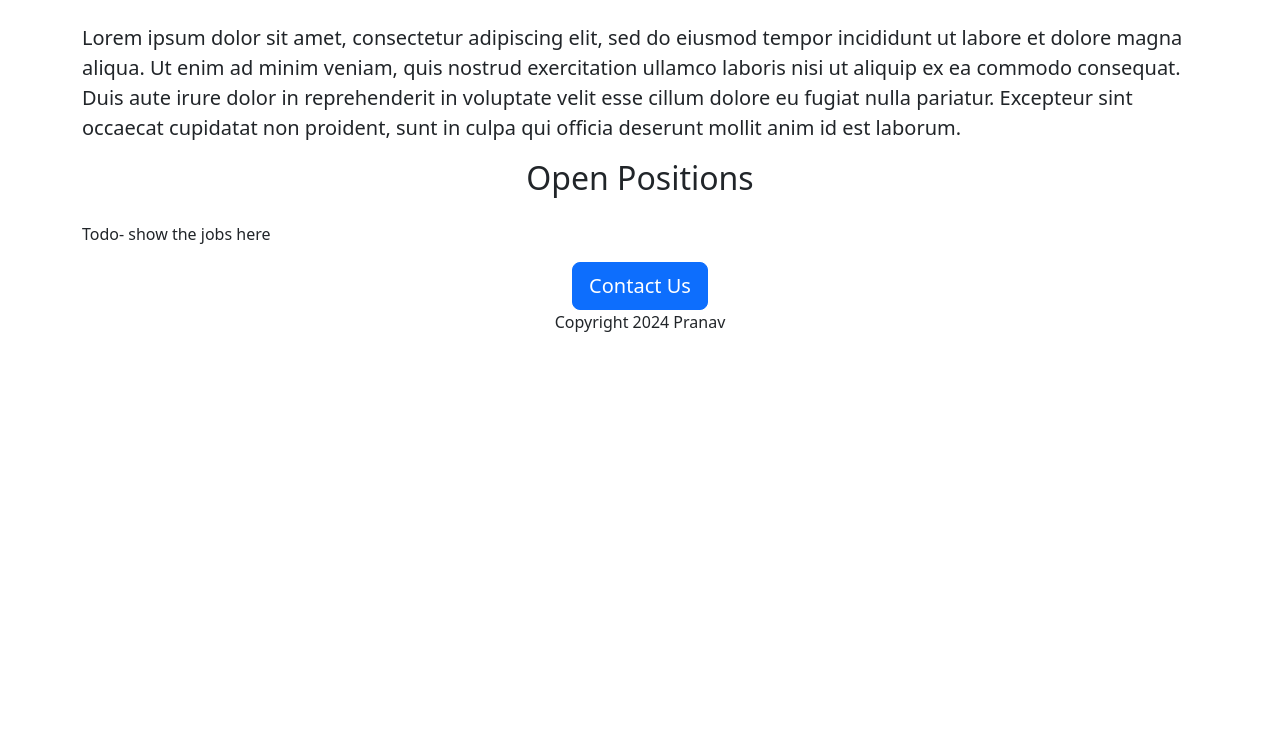
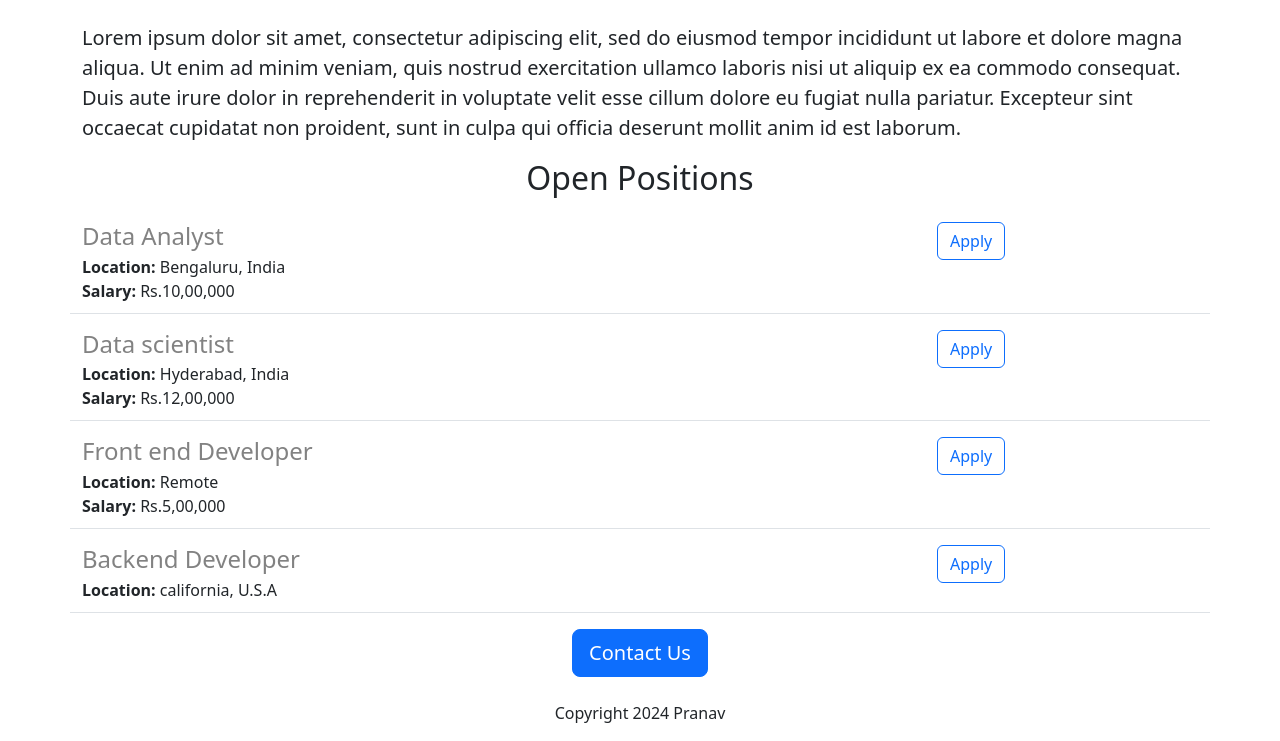
Before and after one commit to PranavNag2005/Careers-website, a Flask app: page / in a window 1280 px wide. Shown: the part 887-1628 px from the top of the page. Before the commit the page ends 1219 px from the top, so only its background shows below. Run offline with Flask 3, Linux system fonts and the light colour scheme.

Commit message:
added jobs to the page in the form of list  and styled the page using of bootstrap css

```diff
--- a/main.py
+++ b/main.py
@@ -1,10 +1,33 @@
-from flask import Flask,render_template
+from flask import Flask, render_template
 
-app=Flask(__name__)
+app = Flask(__name__)
+
+Jobs = [{
+    'id': 1,
+    'title': 'Data Analyst',
+    'location': 'Bengaluru, India',
+    'salary': 'Rs.10,00,000'
+}, {
+    'id': 2,
+    'title': 'Data scientist',
+    'location': 'Hyderabad, India',
+    'salary': 'Rs.12,00,000'
+}, {
+    'id': 3,
+    'title': 'Front end Developer',
+    'location': 'Remote',
+    'salary': 'Rs.5,00,000'
+}, {
+    'id': 4,
+    'title': 'Backend Developer',
+    'location': 'california, U.S.A',
+}]
+
 
 @app.route("/")
+def hello_world():
+  return render_template('home.html', jobs=Jobs)
 
-def hello_world():
-  return render_template('home.html')
-if __name__ =='__main__':
-  app.run(host='0.0.0.0',debug=True)
+
+if __name__ == '__main__':
+  app.run(host='0.0.0.0', debug=True)
--- a/templates/home.html
+++ b/templates/home.html
@@ -38,10 +38,18 @@
         mollit anim id est laborum.
       </p>
       <h2 class="text-center mt-2 mb-4">Open Positions</h2>
-      <p>Todo- show the jobs here</p>
+      <div>
+        {%for j in jobs%}
+        {% include 'jobitem.html'%}
+        {%endfor%}
+
+      </div>
+
+
+
       <div class="text-center">
         <button class="btn btn-primary btn-lg">Contact Us</button>
-        <p>Copyright 2024 Pranav</p>
+        <p class="text-center mt-4" >Copyright 2024 Pranav</p>
       </div>
     </div>
   </body>
--- /dev/null
+++ b/templates/jobitem.html
@@ -0,0 +1,15 @@
+<div   class="border-bottom row"
+   style="margin-bottom: 16px; padding-bottom: 10px;">
+  <div class="col-9">
+    <h4 style="color: rgb(130, 130, 130); margin-bottom: 4px">
+      {{j['title']}}
+    </h4>
+    <div><b>Location: </b>{{j['location']}}</div>
+    {% if 'salary' in j %}
+    <div><b>Salary: </b>{{j['salary']}}</div>
+    {%endif%}
+  </div>
+  <div class="col-3">
+    <button type="button" class="btn btn-outline-primary">Apply</button>
+  </div>
+</div>
```
